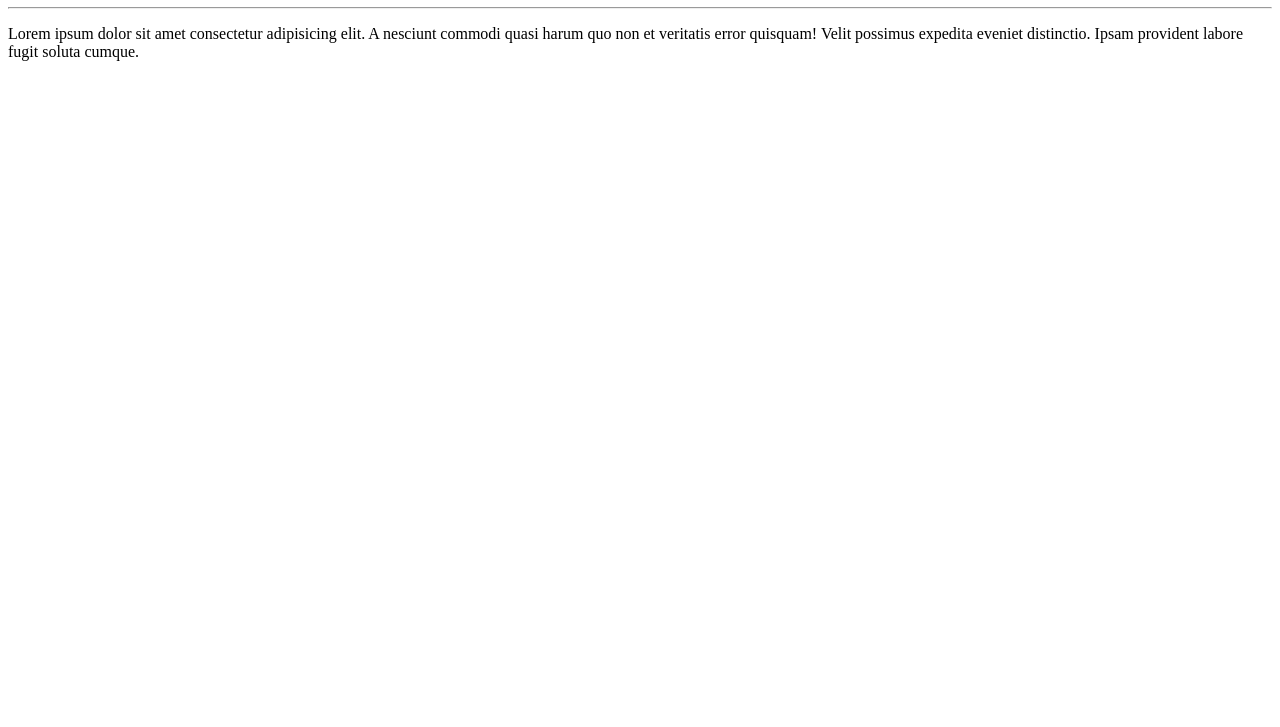
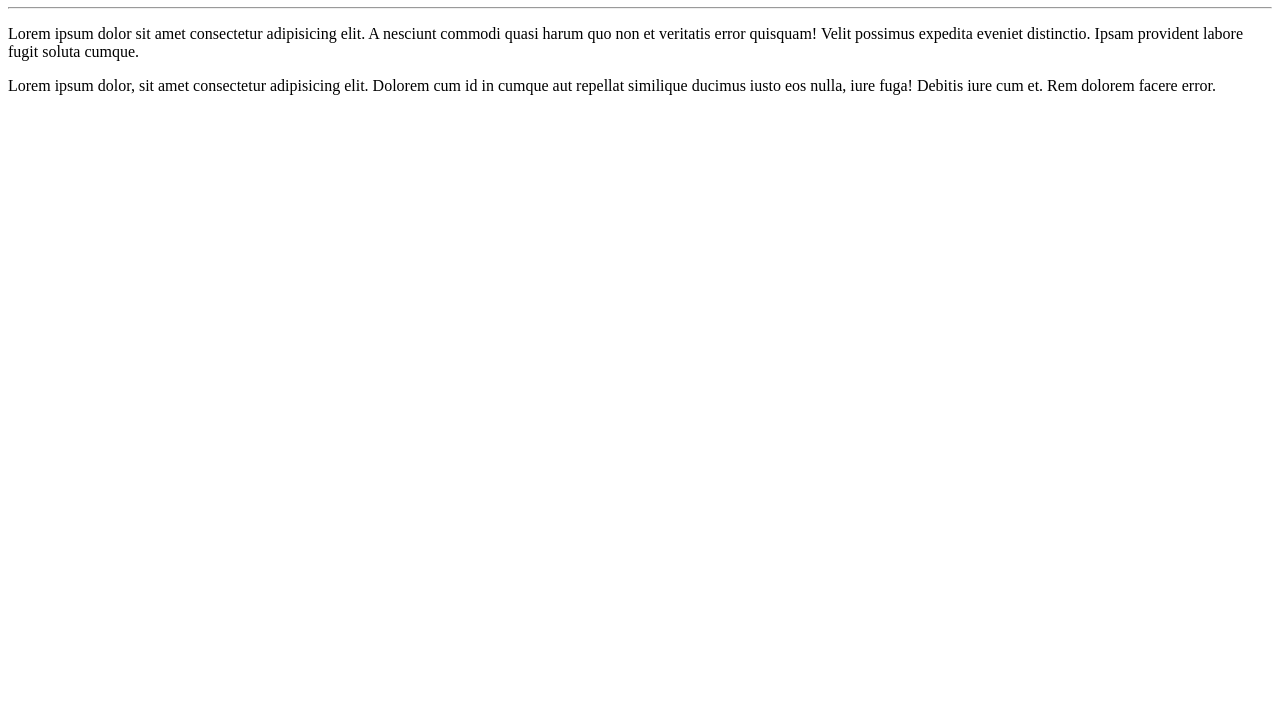
Before and after one commit to Danny-ctrl/Ola_Mundo, a plain HTML site: page site-exemplo/index.html in a window 1280 px wide. Shown: the part 73-800 px from the top of the page. Drawn offline with Linux system fonts and the light colour scheme.

Commit message:
Adicionei um paragrafo

```diff
--- a/site-exemplo/index.html
+++ b/site-exemplo/index.html
@@ -10,6 +10,6 @@
   <H1>Olá,Mundo!</H1>
   <hr>
   <p>Lorem ipsum dolor sit amet consectetur adipisicing elit. A nesciunt commodi quasi harum quo non et veritatis error quisquam! Velit possimus expedita eveniet distinctio. Ipsam provident labore fugit soluta cumque.</p>
-
+  <p>Lorem ipsum dolor, sit amet consectetur adipisicing elit. Dolorem cum id in cumque aut repellat similique ducimus iusto eos nulla, iure fuga! Debitis iure cum et. Rem dolorem facere error.</p>
 </body>
 </html>
```
